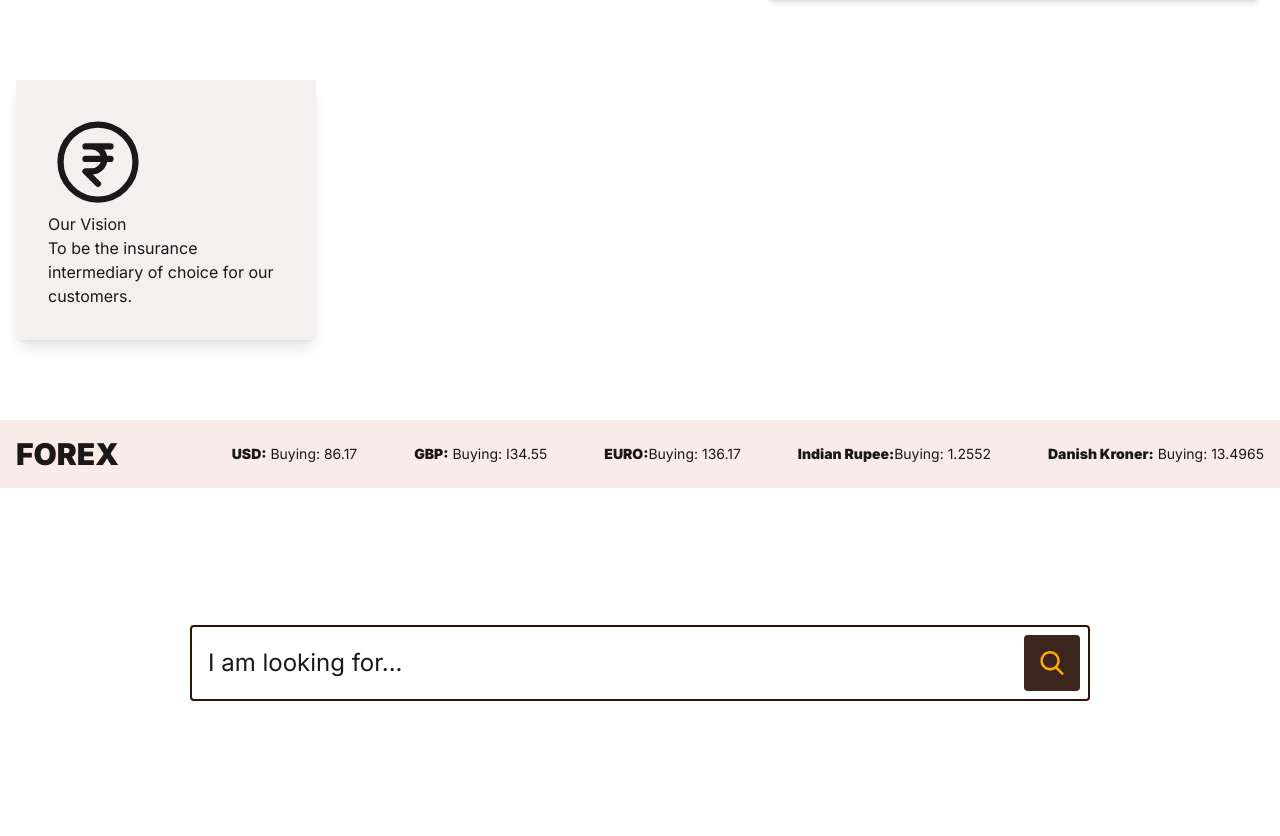
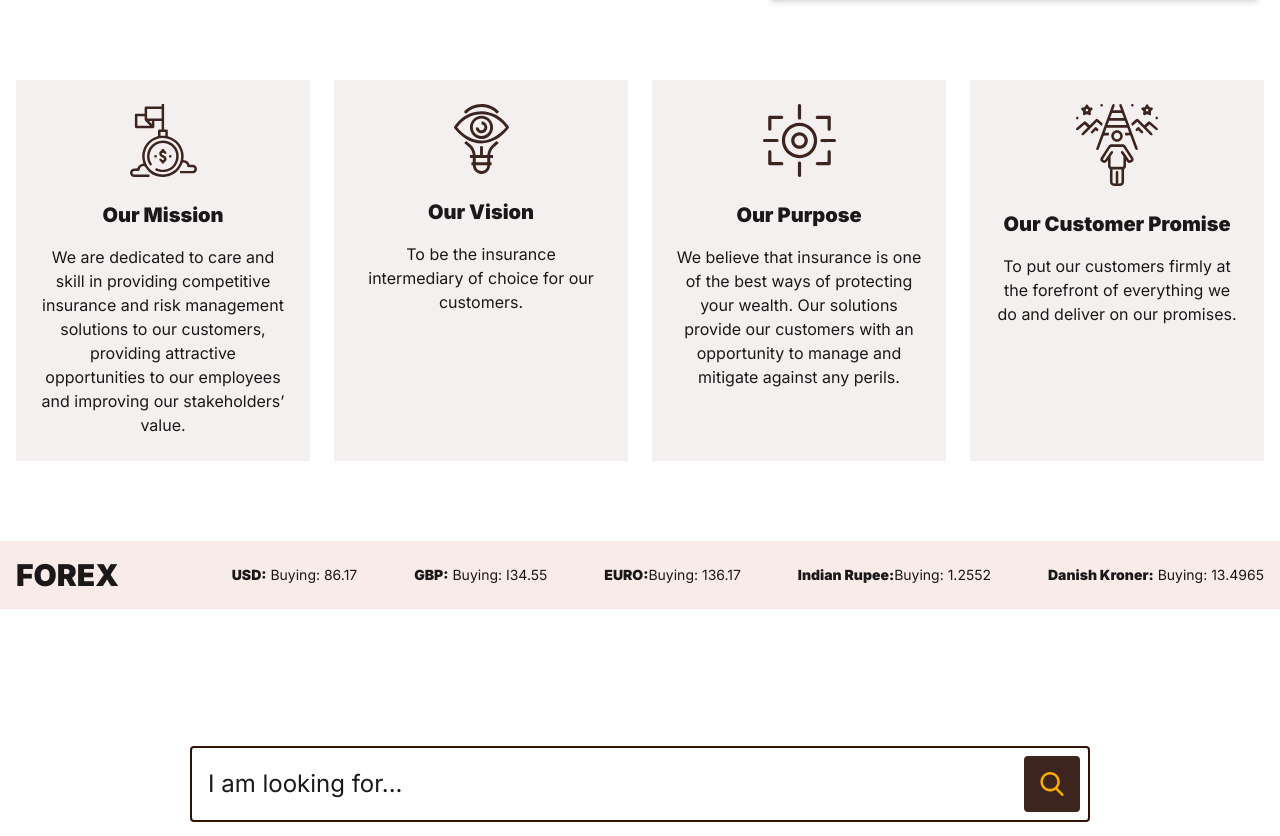
Before and after one commit to elidakirigo/bancassuarance-html, a plain HTML site: page About.html in a window 1280 px wide. Shown: the part 1335-2171 px from the top of the page. Drawn offline with nearby package versions, Linux system fonts and the light colour scheme.

Commit message:
[core - about page]- add content

```diff
--- a/About.html
+++ b/About.html
@@ -136,19 +136,35 @@
 				</div>
 			</section>
 			<section class="px-4">
-				<div class="pb-20">
-					<div class="p-8 shadow-lg max-w-[300px] w-full bg-[#F5F0F0]">
-						<div>
-							<svg xmlns="http://www.w3.org/2000/svg" fill="none" viewBox="0 0 24 24" stroke-width="1.5" stroke="currentColor" class="w-[100px]">
-								<path stroke-linecap="round" stroke-linejoin="round" d="M15 8.25H9m6 3H9m3 6-3-3h1.5a3 3 0 1 0 0-6M21 12a9 9 0 1 1-18 0 9 9 0 0 1 18 0Z" />
-							</svg>
+				<div class="max-w-sm mx-auto grid gap-6 lg:grid-cols-4 items-start lg:max-w-none pb-20">
+					<div class="h-full">
+						<div class="relative flex flex-col items-center h-full p-6 bg-[#F5F0F0]">
+								<img src="./assets/mission.svg" />
+								<h1 class="text-xl  font-black mt-6 mb-4">Our Mission</h1>
+								<p class='text-center'>We are dedicated to care and skill in providing competitive insurance and risk management solutions to our customers, providing attractive opportunities to our employees and improving our stakeholders’ value.</p>
 						</div>
-						<h3>Our Vision</h3>
-						<p>To be the insurance intermediary of choice for our customers.</p>
 					</div>
-					<div></div>
-					<div></div>
-					<div></div>
+					<div class="h-full">
+						<div class="relative flex flex-col items-center h-full p-6 bg-[#F5F0F0]">
+								<img src="./assets/vision.svg" />
+								<h1 class="text-xl  font-black mt-6 mb-4">Our Vision</h1>
+								<p class='text-center'>To be the insurance intermediary of choice for our customers.</p>
+						</div>
+					</div>
+					<div class="h-full">
+						<div class="relative flex flex-col items-center h-full p-6 bg-[#F5F0F0]">
+								<img src="./assets/purpose.svg" />
+								<h1 class="text-xl  font-black mt-6 mb-4">Our Purpose</h1>
+								<p class='text-center'>We believe that insurance is one of the best ways of protecting your wealth. Our solutions provide our customers with an opportunity to manage and mitigate against any perils.</p>
+						</div>
+					</div>
+					<div class="h-full">
+						<div class="relative flex flex-col items-center h-full p-6 bg-[#F5F0F0]">
+								<img src="./assets/customer.svg" />
+								<h1 class="text-xl  font-black mt-6 mb-4">Our Customer Promise</h1>
+								<p class='text-center'>To put our customers firmly at the forefront of everything we do and deliver on our promises.</p>
+						</div>
+					</div>
 				</div>
 			</section>
 			<section class="bg-[#F9EBE8]">
```
Also changed, not shown: assets/customer.svg (added), assets/mission.svg (added), assets/purpose.svg (added), assets/vision.svg (added).
